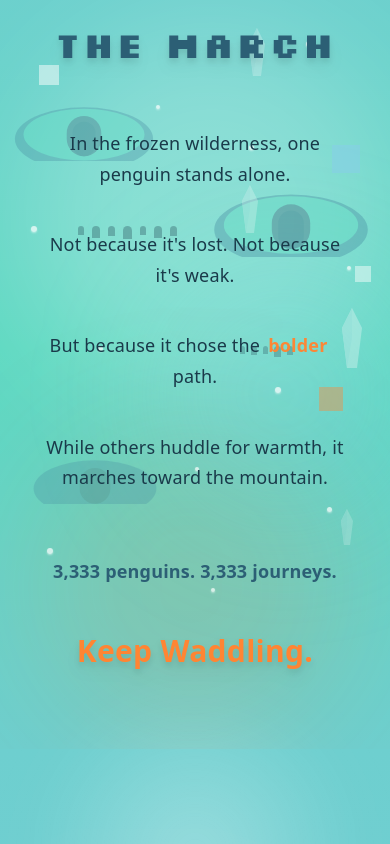
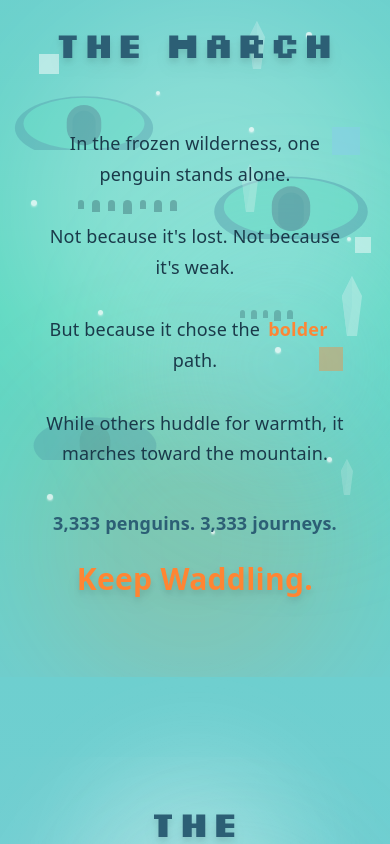
Before and after one commit to SatoshiMedici/penguin-website, a Next.js app: page / in a window 390 px wide. Shown: the part 980-1824 px from the top of the page. Built offline with nearby package versions, Linux system fonts and the light colour scheme.

Commit message:
fix: reduce spacing between gallery and Keep Waddling

```diff
--- a/app/page.tsx
+++ b/app/page.tsx
@@ -320,7 +320,7 @@ export default function Home() {
         <div className="container mx-auto px-6 max-w-4xl text-center relative z-10">
           <h2 className="text-4xl md:text-6xl font-bold mb-16 md:mb-20 text-[#2C5F75] fade-in drop-shadow-lg">THE MARCH</h2>
 
-          <div className="space-y-10 text-lg md:text-xl text-[#1A3A4A] mb-16 md:mb-20 max-w-2xl mx-auto fade-in">
+          <div className="space-y-8 text-lg md:text-xl text-[#1A3A4A] mb-10 md:mb-12 max-w-2xl mx-auto fade-in">
             <p>In the frozen wilderness, one penguin stands alone.</p>
             <p>Not because it&apos;s lost. Not because it&apos;s weak.</p>
             <p className="flex items-center justify-center flex-wrap">
@@ -335,7 +335,7 @@ export default function Home() {
             <p>While others huddle for warmth, it marches toward the mountain.</p>
           </div>
 
-          <p className="text-[#2C5F75] font-semibold text-lg md:text-xl mb-12 fade-in">3,333 penguins. 3,333 journeys.</p>
+          <p className="text-[#2C5F75] font-semibold text-lg md:text-xl mb-6 fade-in">3,333 penguins. 3,333 journeys.</p>
           <p className="text-3xl md:text-5xl font-bold text-[#FF8533] fade-in drop-shadow-lg">Keep Waddling.</p>
         </div>
       </section>
@@ -346,7 +346,7 @@ export default function Home() {
           ═══════════════════════════════════════════════════════════════ */}
       <section id="collection" className="relative bg-gradient-to-b from-[#6ECFCF] via-[#7EC8E3] to-[#87CEEB]">
         {/* Section Header */}
-        <div className="relative flex h-[50vh] items-center justify-center">
+        <div className="relative flex h-[30vh] items-center justify-center">
           {/* Radial spotlight effect */}
           <div
             aria-hidden="true"
```
